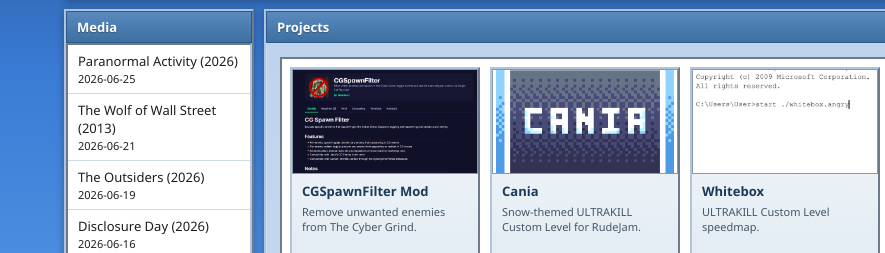
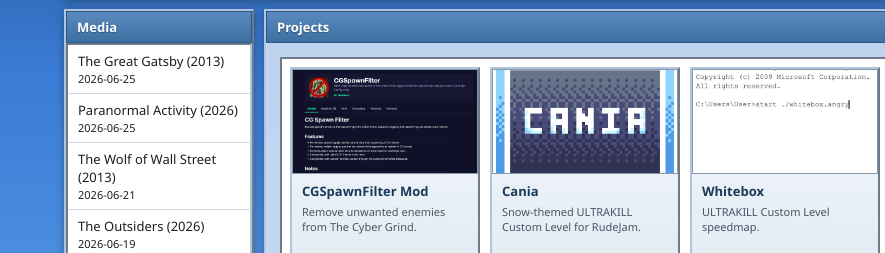
Before and after one commit to Smallkloon/smallkloon.github.io, a plain HTML site: page index.html in a window 1280 px wide. Shown: the part 311-564 px from the top of the page, 0-885 px from the left. Drawn offline with Linux system fonts and the light colour scheme.

Commit message:
2026-06-27: Git setup and updates

```diff
--- a/index.html
+++ b/index.html
@@ -427,6 +427,10 @@
       <div class="panel-header">Media</div>
       <div class="media-list well">
         <div class="media-item">
+          <span>The Great Gatsby (2013)</span>
+          <span class="date">2026-06-25</span>
+        </div>
+        <div class="media-item">
           <span>Paranormal Activity (2026)</span>
           <span class="date">2026-06-25</span>
         </div>
```
